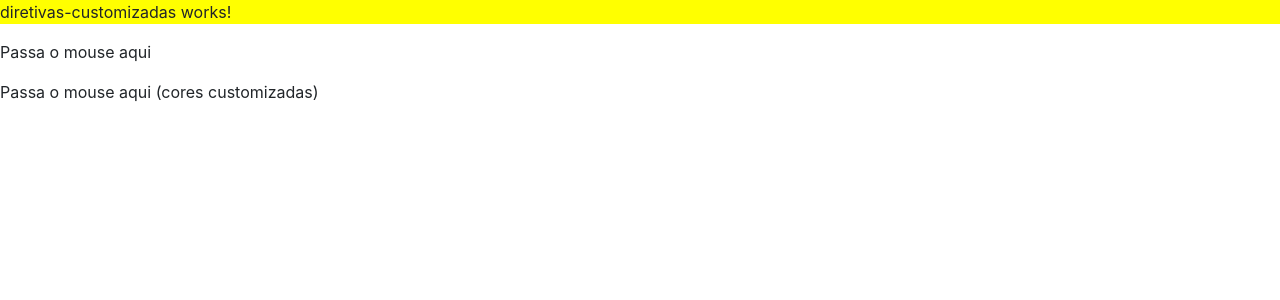
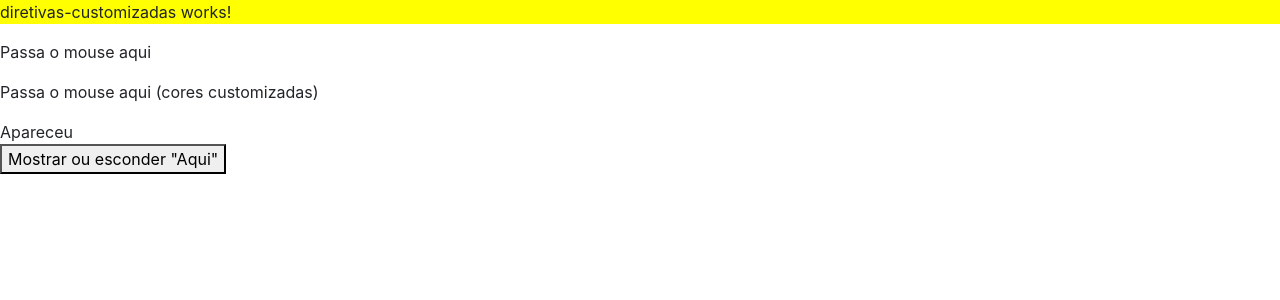
Before and after one commit to rogerio121/angular, an Angular app in the folder diretivas/: page / in a window 1280 px wide. Shown: the top 300 px of the page. Built offline with nearby package versions, Linux system fonts and the light colour scheme.

Commit message:
Criando diretiva de estrutura - ngElse

```diff
--- a/diretivas/src/app/app.module.ts
+++ b/diretivas/src/app/app.module.ts
@@ -11,6 +11,7 @@ import { FundoAmareloDirective } from './shared/fundo-amarelo.directive';
 import { DiretivasCustomizadasComponent } from './diretivas-customizadas/diretivas-customizadas.component';
 import { HighlightMouseDirective } from './shared/highlight-mouse.directive';
 import { HighlightDirective } from './shared/highlight.directive';
+import { NgElseDirective } from './shared/ng-else.directive';
 
 @NgModule({
   declarations: [
@@ -23,7 +24,8 @@ import { HighlightDirective } from './shared/highlight.directive';
     FundoAmareloDirective,
     DiretivasCustomizadasComponent,
     HighlightMouseDirective,
-    HighlightDirective
+    HighlightDirective,
+    NgElseDirective
   ],
   imports: [
     BrowserModule
--- a/diretivas/src/app/diretivas-customizadas/diretivas-customizadas.component.html
+++ b/diretivas/src/app/diretivas-customizadas/diretivas-customizadas.component.html
@@ -7,3 +7,12 @@
 <p [highlight]="'blue'" [defaultColor]="'initial'">
     Passa o mouse aqui (cores customizadas)
 </p>
+
+
+<div *ngIf="mostrar">
+    Apareceu
+</div>
+<div *ngElse="mostrar">
+    Sumiu
+</div>
+<button (click)="onMostrarOuEsconder()">Mostrar ou esconder "Aqui"</button>
--- a/diretivas/src/app/diretivas-customizadas/diretivas-customizadas.component.ts
+++ b/diretivas/src/app/diretivas-customizadas/diretivas-customizadas.component.ts
@@ -7,8 +7,12 @@ import { Component, OnInit } from '@angular/core';
 })
 export class DiretivasCustomizadasComponent implements OnInit {
 
+  mostrar: boolean = true;
   constructor() { }
 
+  onMostrarOuEsconder(){
+    this.mostrar = !this.mostrar;
+  }
   ngOnInit(): void {
   }
 
--- /dev/null
+++ b/diretivas/src/app/shared/ng-else.directive.ts
@@ -0,0 +1,19 @@
+import { Directive, Input, TemplateRef, ViewContainerRef } from '@angular/core';
+
+@Directive({
+  selector: '[ngElse]'
+})
+export class NgElseDirective {
+  @Input() set ngElse(condicao: boolean){
+    if(!condicao){
+      this._viewContainerRef.createEmbeddedView(this._templateRef);
+    }else{
+      this._viewContainerRef.clear();
+    }
+  }
+
+  constructor(private _templateRef: TemplateRef<any>, private _viewContainerRef: ViewContainerRef) {
+
+  }
+
+}
```
Also changed, not shown: 1 other file (tests, documents, lock files or other folders).
